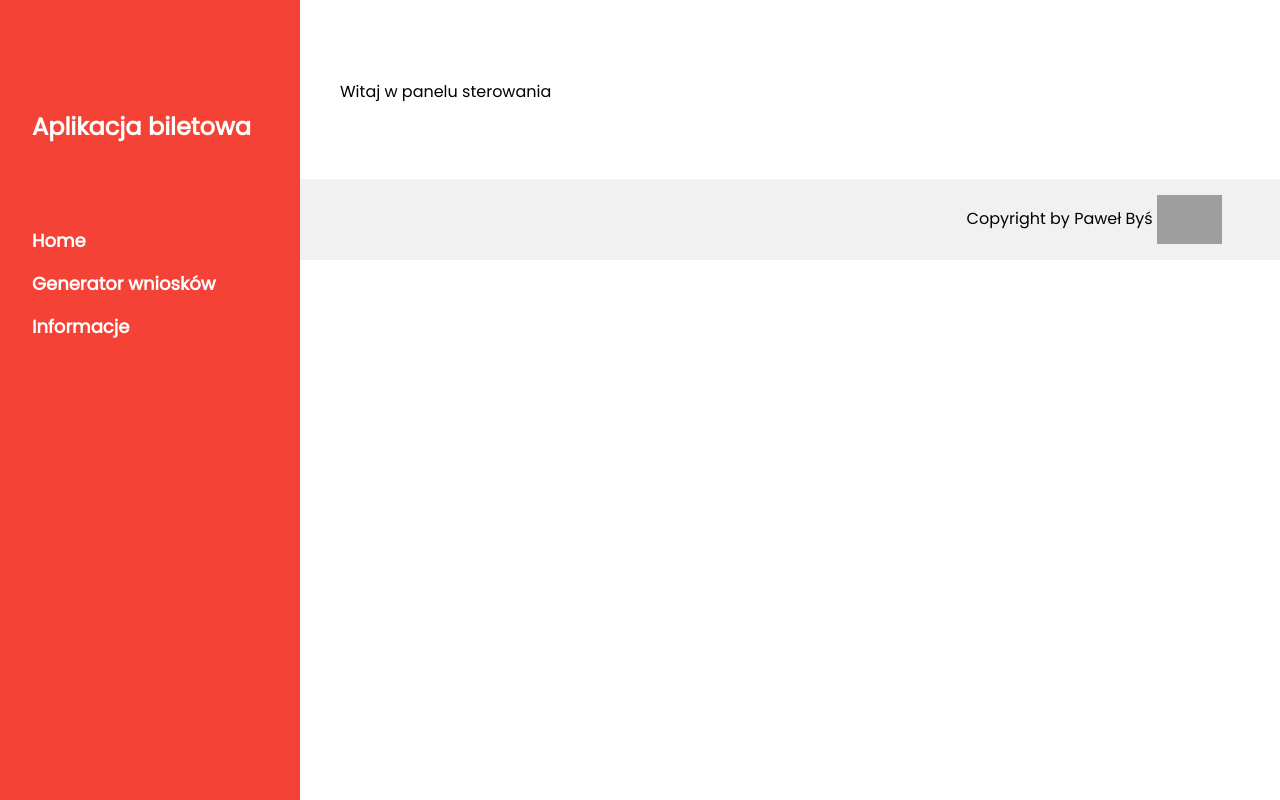
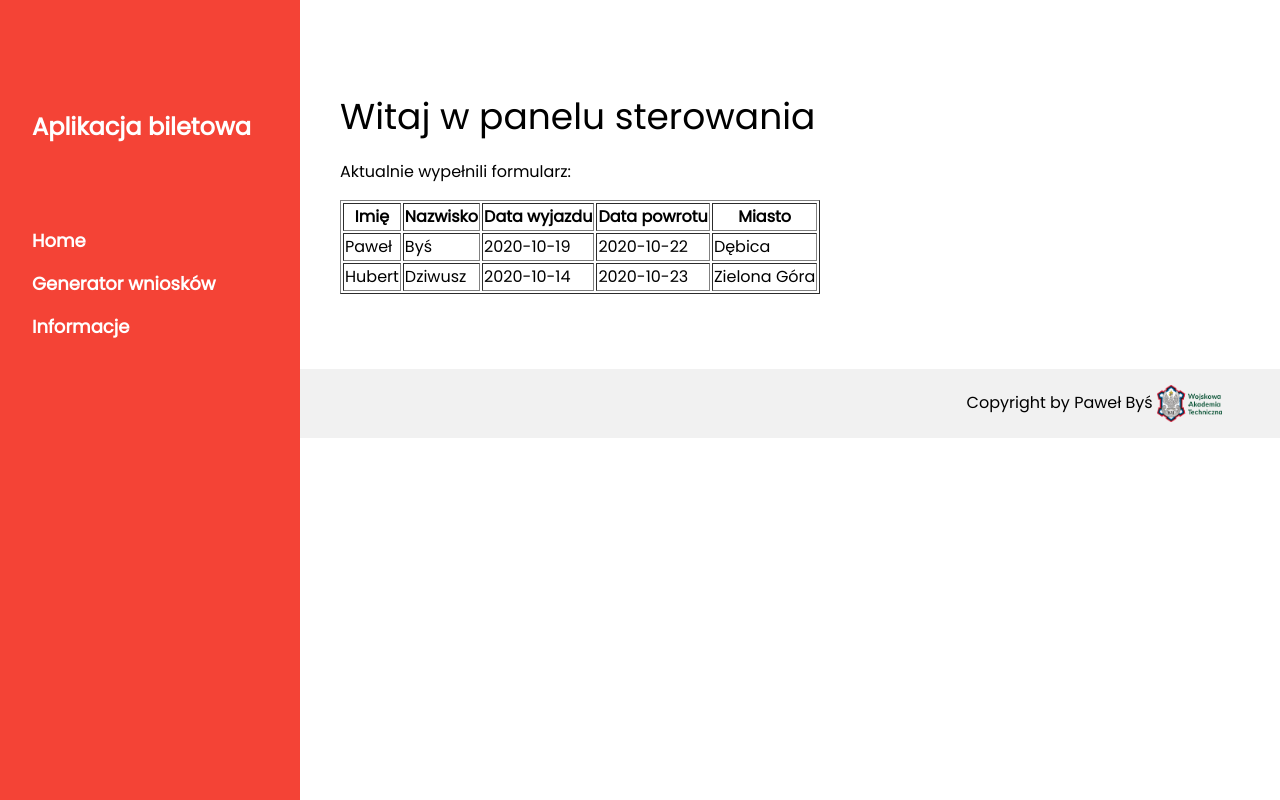
Before and after one commit to PawelBys/Biletomat, a Django app: page /panel/ in a window 1280 px wide. Run offline with Django 3.2, Linux system fonts and the light colour scheme; data comes from the database, SQL or seed files in the repository; both versions use the stored data as it was after the commit; some libraries are stand-ins or nearby versions; grey boxes are pictures that could not be loaded.

Commit message:
działa kwerenda, poprawione logo(?)

```diff
--- a/Biletomat/urls.py
+++ b/Biletomat/urls.py
@@ -15,7 +15,7 @@ Including another URLconf
 """
 from django.contrib import admin
 from django.urls import include, path
-from generator.views import home_view, panel, generuj
+from generator.views import home_view, panel, generuj, info
 # tutaj dodaje się kolejne "widoki" - podstrony, trzeba je mieć w pliku views jako funkcję
 urlpatterns = [
     path('home/', home_view, name='home_view'),
@@ -23,4 +23,5 @@ urlpatterns = [
     path('panel/', panel, name='panel'),
     path('admin/', admin.site.urls),
     path('generuj/', generuj, name='generuj'),
+    path('info/', info, name='info')
 ]
--- a/generator/views.py
+++ b/generator/views.py
@@ -87,9 +87,6 @@ def generuj(request):
         doc.render(context)
         doc.save(generated_doc)
 
-       # webbrowser.open_new_tab(generated_doc)
-
-
         response = HttpResponse(open(generated_doc, 'rb').read())
         response['Content-Type'] = 'text/plain'
         response['Content-Disposition'] = 'attachment; filename=pobrane.docx'
@@ -100,8 +97,14 @@ def generuj(request):
     }
     return render(request, "generate.html", context)
 
+def info(request, *args, **kwargs):
 
+    return render(request, "info.html")
 
 def panel(request, *args, **kwargs):
+    queryset = Dane.objects.all()
 
-    return render(request, "panel.html")
+    context = {
+        "lista": queryset,
+    }
+    return render(request, "panel.html", context)
--- a/templates/base.html
+++ b/templates/base.html
@@ -54,7 +54,7 @@ tutaj wstaw rzeczy które się zmieniają z każdą stroną
 </div>
 
 <!-- W3.CSS Container   w3-padding-32 -->
-<div class="w3-light-grey w3-container " style="margin-top:75px;padding-right:58px"><p class="w3-right">Copyright by Paweł Byś <img width="65px" src="https://lh3.googleusercontent.com/proxy/ftPgHFw0OnbQ5YKSbDg7mnCoaQc1Fx9yYf6VE6JhReJgEl_n5ji6ECJ_FkWjBYnUv4wqrUTOrH5PxBXEj8TsOA5wUrTFKlGQTQ"></p> </div>
+<div class="w3-light-grey w3-container " style="margin-top:75px;padding-right:58px"><p class="w3-right">Copyright by Paweł Byś <img width="65px" src="/home/bilety5kmp/Biletomat/templates/WAT_logo.png"></p> </div>
 
 <script>
 // Script to open and close sidebar
--- a/templates/panel.html
+++ b/templates/panel.html
@@ -7,9 +7,35 @@
 
 
 
-Witaj w panelu sterowania
+<h1>Witaj w panelu sterowania</h1>
+<!--spróbuj już tutaj posortować-->
+<p>
+    Aktualnie wypełnili formularz:
+    <table border="1px">
+    <tr>
+        <th>Imię</th>
+        <th>Nazwisko</th>
+        <th>Data wyjazdu</th>
+        <th>Data powrotu</th>
+        <th>Miasto</th>
+    </tr>
+    {% for q in lista %}
+    <tr>
 
 
+        <td> {{ q.imie }} </td>
+        <td> {{ q.nazwisko }} </td>
+        <td> {{ q.data_wyjazdu }} </td>
+        <td> {{ q.data_powrotu }} </td>
+        <td> {{ q.miasto }} </td>
+
+    </tr>
+    {% endfor %}
+
+</table>
+
+
+</p>
 
 
 {% endblock %}
```
Also changed, not shown: templates/info.html (added, +22 -0 lines), db.sqlite3, templates/WAT_logo.png (added), templates/unnamed (1).gif (deleted), templates/unnamed.gif (deleted), 1 other file.
